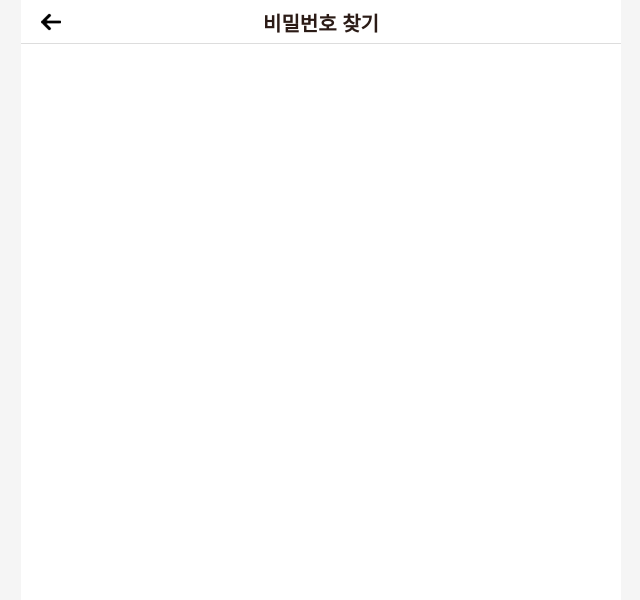
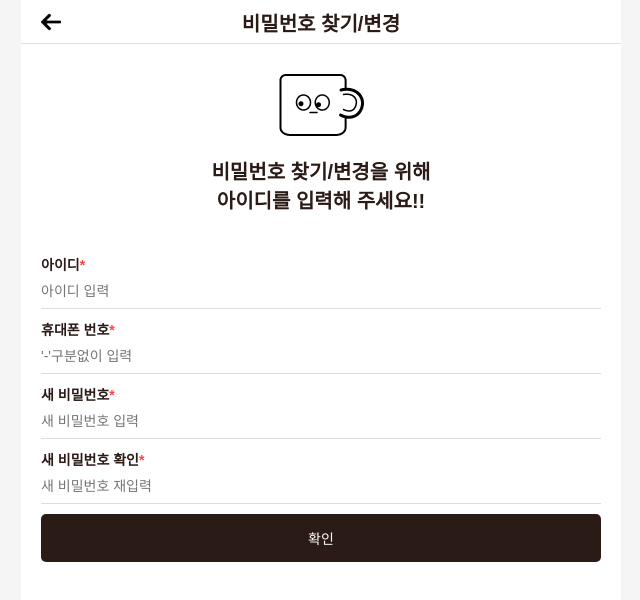
Before and after one commit to seongjongju/CoffeeOrder-app-front, a Next.js app: page /userFind/passwordFind in a window 1280 px wide. Shown: the top 600 px of the page, without its empty margins (319-959 px from the left). Built offline with nearby package versions, Linux system fonts and the light colour scheme.

Commit message:
메인 디자인 하고 해야함

```diff
--- a/app/ClientLayout.tsx
+++ b/app/ClientLayout.tsx
@@ -15,7 +15,8 @@ const ClientLayout = ({children}:{ children: React.ReactNode }) => {
         if(pathName === '/signUp') return '회원가입';
         if(pathName === '/login') return '로그인';
         if(pathName === '/userFind/idFind' || pathName === '/userFind/idFindResult') return '아이디 찾기';
-        if(pathName === '/userFind/passwordFind' || pathName === '/userFind/passwordFindResult') return '비밀번호 찾기';
+        if(pathName === '/userFind/passwordFind') return '비밀번호 찾기/변경';
+        if(pathName === '/changeInfo/changePassword') return '비밀번호 변경';
         return '';
     };
 
--- a/app/login/page.tsx
+++ b/app/login/page.tsx
@@ -132,7 +132,7 @@ const LoginPage = () => {
                         />
                         <AuthLinks>
                             <Link href={'/userFind/idFind'} >아이디 찾기</Link>
-                            <Link href={'/'} >비밀번호 찾기</Link>
+                            <Link href={'/userFind/passwordFind'} >비밀번호 찾기</Link>
                             <Link href={'/policy'} >회원가입</Link>
                         </AuthLinks>
                     </form>
--- a/app/userFind/passwordFind/page.tsx
+++ b/app/userFind/passwordFind/page.tsx
@@ -1,10 +1,179 @@
-import React from 'react';
+'use client';
+import { AuthContainer, AuthText, AuthTop } from '@/features/styled/authStyled';
+import { Inner } from '@/shared/styled/GlobalStyled';
+import Image from 'next/image';
+import mascot from '@/shared/assets/images/contents/mascot.png';
+import React, { useState } from 'react';
+import FindInput from '@/features/userFind/components/FindInput';
+import Button from '@/shared/components/Button';
+import useModalShow from '@/shared/hook/useModalShow';
+import Modal from '@/shared/components/Modal';
+import { validations } from '@/shared/vaildation/Validation';
+import axios from 'axios';
+import { useRouter } from 'next/navigation';
 
 const PasswordFindPage = () => {
+    const {modalShow, setModalShow, modalText, setModalText} = useModalShow();
+    const [userId, setUserId] = useState<string>('');
+    const [userPhoneNumber, setUserPhoneNumber] = useState<string>('');
+    const [newPwd, setNewPwd] = useState<string>('');
+    const [newPwdCheck, setNewPwdCheck] = useState<string>('');
+    const router = useRouter();
+
+    //아이디 입력
+    const handleChangeUserId = (e:React.ChangeEvent<HTMLInputElement>) => {
+        setUserId(e.target.value);
+    };
+
+    //휴대폰 번호 입력
+    const handleChangeUserPhoneNumber = (e:React.ChangeEvent<HTMLInputElement>) => {
+        setUserPhoneNumber(e.target.value);
+    };
+
+    //새 비밀번호 작성
+    const handleChangeNewPwd = (e:React.ChangeEvent<HTMLInputElement>) => {
+        setNewPwd(e.target.value);
+    };
+
+    //새 비밀번호 확인
+    const handleChangeNewPwdCheck = (e:React.ChangeEvent<HTMLInputElement>) => {
+        setNewPwdCheck(e.target.value);
+    };
+
+    //유저 정보 인증 submit
+    const handleCertificationSubmit = async (e:React.FormEvent<HTMLFormElement>) => {
+        e.preventDefault();
+
+        //아무것도 안적었을 시
+        if(userId.trim() === '' || userPhoneNumber.trim() === '' || newPwd.trim() === '') {
+            setModalText('아이디, 휴대폰 번호, 새 비밀번호를 입력해주세요.');
+            setModalShow(true);
+            return false;
+        }
+
+        //아이디 형식 오류
+        if(!validations.idRegex.test(userId.trim())) {
+            setModalText('아이디 형식이 올바르지 않습니다.');
+            setModalShow(true);
+            return false;
+        }
+
+        //휴대폰 번호 형식 오류
+        if(!validations.phoneNumberRegex.test(userPhoneNumber.trim())) {
+            setModalText('휴대폰 번호 형식이 올바르지 않습니다.');
+            setModalShow(true);
+            return false;
+        }
+
+        //비밀번호 형식 오류
+        if(!validations.passwordRegex.test(newPwd.trim())) {
+            setModalText('비밀번호 형식이 올바르지 않습니다.');
+            setModalShow(true);
+            return false;
+        };
+
+        //새 비밀번호가 일치 하지 않을 때
+        if(newPwd !== newPwdCheck) {
+            setModalText('새 비밀번호가 일치하지 않습니다.');
+            setModalShow(true);
+            return false;
+        }
+
+        //유저 인증정보를 서버로 전송
+        try {
+            const res = await axios.post('http://localhost:4000/api/users/findPasswordCertification',
+                {
+                    userId: userId,
+                    phoneNumber: userPhoneNumber
+                },
+                {withCredentials: true}
+            );
+
+            //인증 정보가 일치하면 새 비밀번호로 변경한다.
+            if(res.status === 200) {
+                try{
+                    const res2 = await axios.post('http://localhost:4000/api/users/changePassword',
+                        {
+                            userId: userId,
+                            newPassword: newPwd
+                        },
+                        {withCredentials: true}
+                    )
+
+                    if(res2.status === 200) {
+                        setModalText('비밀번호가 변경되었습니다.');
+                        setModalShow(true);
+                        return;
+                    }
+                } catch(err) {
+                    console.error(err);
+                }
+            }
+        } catch(err) {
+            console.error(err);
+            setModalText('아이디 또는 휴대폰 번호가 일치하는 정보가 없습니다.');
+            setModalShow(true);
+            return;
+        }
+    };
+
     return (
-        <div>
+        <>
+            <Inner>
+                <AuthContainer>
+                    <AuthTop>
+                        <Image src={mascot} alt='마스코트' />
+                        <AuthText>
+                            비밀번호 찾기/변경을 위해 <br />
+                            아이디를 입력해 주세요!!
+                        </AuthText>
+                    </AuthTop>
+                    <form onSubmit={handleCertificationSubmit}>
+                        <FindInput
+                            placeholder='아이디 입력'
+                            type='text'
+                            label='아이디'
+                            value={userId}
+                            onChange={handleChangeUserId}
+                        />
+                        <FindInput
+                            placeholder="'-'구분없이 입력"
+                            type='tel'
+                            label="휴대폰 번호"
+                            value={userPhoneNumber}
+                            onChange={handleChangeUserPhoneNumber}
+                        />
+                        <FindInput
+                            label='새 비밀번호'
+                            type='password'
+                            placeholder='새 비밀번호 입력'
+                            value={newPwd}
+                            onChange={handleChangeNewPwd}
+                        />
+                        <FindInput
+                            label='새 비밀번호 확인'
+                            type='password'
+                            placeholder='새 비밀번호 재입력'
+                            value={newPwdCheck}
+                            onChange={handleChangeNewPwdCheck}
+                        />
+                        <Button
+                            buttonText='확인'
+                        />
+                    </form>
+                </AuthContainer>
 
-        </div>
+                {
+                    modalShow &&
+                    <Modal
+                        modalShow={modalShow}
+                        setModalShow={setModalShow}
+                        modalText={modalText}
+                        setModalText={setModalText}
+                    />
+                }
+            </Inner>
+        </>
     );
 };
 
--- a/shared/components/Modal.tsx
+++ b/shared/components/Modal.tsx
@@ -1,6 +1,8 @@
+'use client';
 import React from 'react';
 import {ModalContainer, ModalItem, ModalInfo, TextBody} from '../styled/GlobalStyled';
 import Button from './Button';
+import { usePathname, useRouter } from 'next/navigation';
 
 interface ModalProps {
     modalShow: boolean;
@@ -10,10 +12,17 @@ interface ModalProps {
 };
 
 const Modal = ({ modalShow, setModalShow, modalText, setModalText } : ModalProps) => {
+    const pathName = usePathname();
+    const router = useRouter();
+
     const modalInit = () => {
         if(modalShow) {
             setModalShow(false);
             setModalText('');
+
+            if(pathName === '/userFind/passwordFind') {
+                router.push('/login');
+            }
         };
     };
 
```
Also changed, not shown: features/changeInfo/components/ChangeInfoInput.tsx (added, +27 -0 lines).
